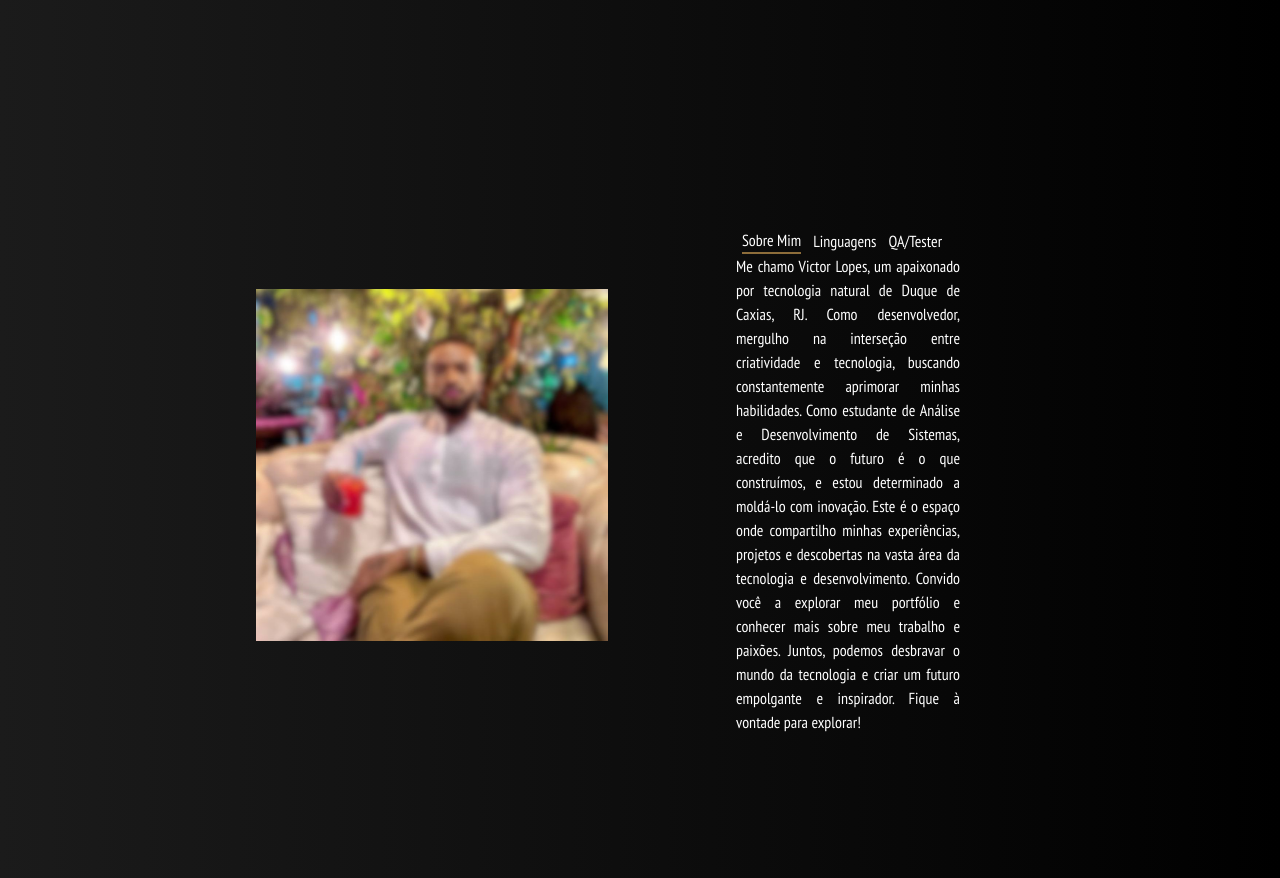
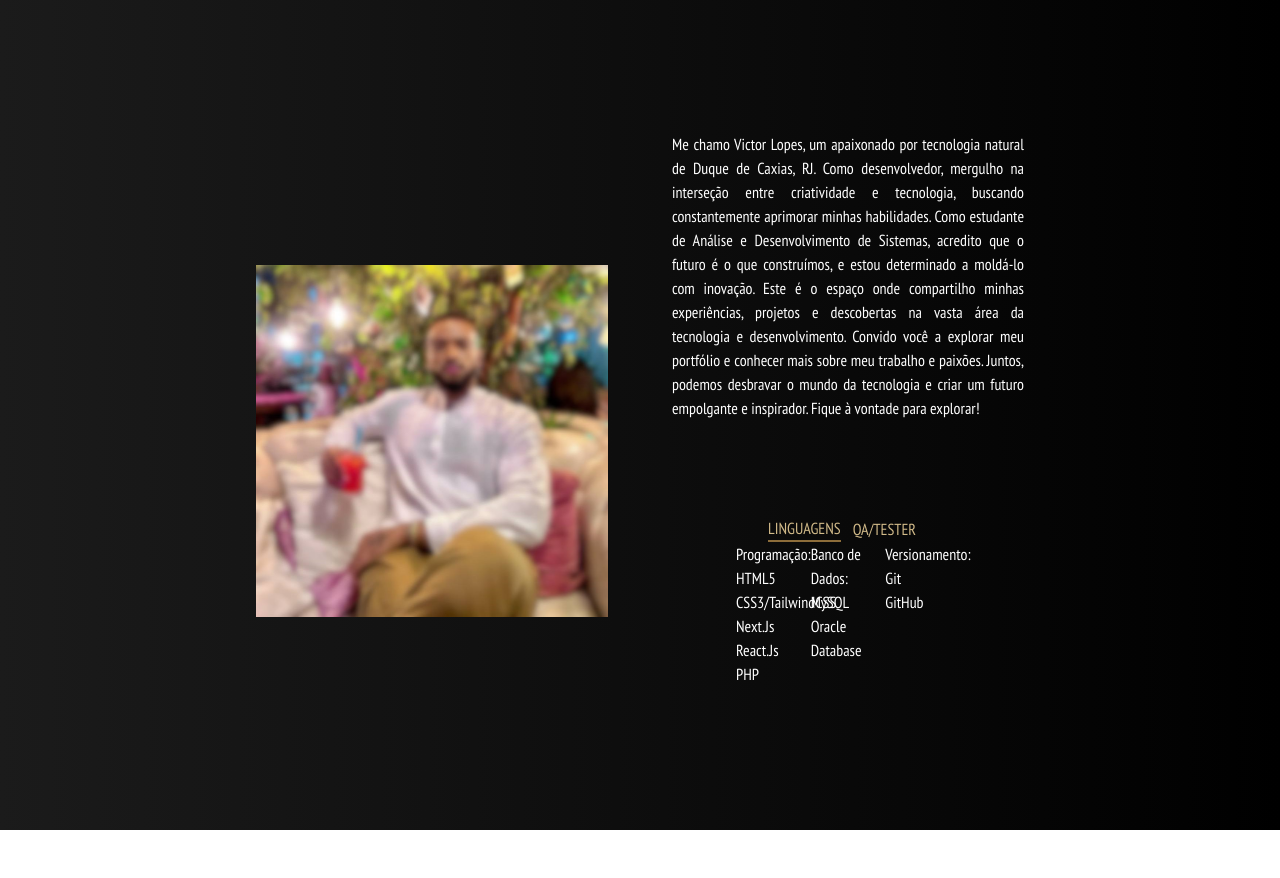
Before and after one commit to VictorLopesz/Portf-lio, a Next.js app: page / in a window 1280 px wide. Shown: the part 680-1558 px from the top of the page. After the commit the page ends 1510 px from the top, so only its background shows below. Built offline with nearby package versions, Linux system fonts and the light colour scheme.

Commit message:
falta estilização do componente aboutme

```diff
--- a/src/components/AboutMe/index.tsx
+++ b/src/components/AboutMe/index.tsx
@@ -5,30 +5,18 @@ import eu from '../../../public/assets/eu.jpeg';
 import TabButton from '../TabButton';
 
 const ABOUT_ME = [
-  {
-    title: "SobreMim",
-    id: "SobreMim",
-    content:
-    <div className="flex items-center justify-center w-full">
-    <p className="text-lg font-sansnarrow lg:text-base text-justify ">
-      Me chamo Victor Lopes, um apaixonado por tecnologia natural de Duque de Caxias, RJ.
-      Como desenvolvedor, mergulho na interseção entre criatividade e tecnologia,
-      buscando constantemente aprimorar minhas habilidades. Como estudante de Análise e
-      Desenvolvimento de Sistemas, acredito que o futuro é o que construímos, e estou
-      determinado a moldá-lo com inovação. Este é o espaço onde compartilho minhas experiências,
-      projetos e descobertas na vasta área da tecnologia e desenvolvimento.
-      Convido você a explorar meu portfólio e conhecer mais sobre meu trabalho e paixões.
-      Juntos, podemos desbravar o mundo da tecnologia e criar um futuro empolgante e inspirador.
-      Fique à vontade para explorar!
-    </p>
-  </div>
-  },
+  // {
+  //   title: "SobreMim",
+  //   id: "SobreMim",
+  //   content:
+  // },
   {
     title: "Linguagens",
     id: "Linguagens",
     content:
-    <div>
-      <div className="grid grid-cols-">
+    <div className="grid grid-cols-3">
+      <div>
+      <div>
       <span className="">Programação:</span>
     <ul>
       <li>HTML5</li>
@@ -38,6 +26,7 @@ const ABOUT_ME = [
       <li>PHP</li>
     </ul>
       </div>
+      </div>
       <div>
 <span>Banco de Dados:</span>
     <ul>
@@ -45,12 +34,14 @@ const ABOUT_ME = [
       <li>Oracle Database</li>
     </ul>
       </div>
+    <div>
       <div>
         <span>Versionamento:</span>
         <ul>
           <li>Git</li>
           <li> <a href="#">GitHub</a></li>
         </ul>
+    </div>
       </div>
     </div>
   },
@@ -81,7 +72,7 @@ const ABOUT_ME = [
 
 export default function AboutMe() {
 
-const [tab, setTab] = useState("SobreMim");
+const [tab, setTab] = useState("Linguagens");
 const [isPending, startTransition] = useTransition();
 
 const handleTabChange = (id:any) => {
@@ -101,23 +92,38 @@ const handleTabChange = (id:any) => {
           height={500}
         />
         <div>
+
+        <div className="flex items-center justify-center w-full">
+    <p className="text-lg font-sansnarrow lg:text-base text-justify ">
+      Me chamo Victor Lopes, um apaixonado por tecnologia natural de Duque de Caxias, RJ.
+      Como desenvolvedor, mergulho na interseção entre criatividade e tecnologia,
+      buscando constantemente aprimorar minhas habilidades. Como estudante de Análise e
+      Desenvolvimento de Sistemas, acredito que o futuro é o que construímos, e estou
+      determinado a moldá-lo com inovação. Este é o espaço onde compartilho minhas experiências,
+      projetos e descobertas na vasta área da tecnologia e desenvolvimento.
+      Convido você a explorar meu portfólio e conhecer mais sobre meu trabalho e paixões.
+      Juntos, podemos desbravar o mundo da tecnologia e criar um futuro empolgante e inspirador.
+      Fique à vontade para explorar!
+    </p>
+  </div>
+
           <div id="AboutMe" className="items-center justify-center text-white py-8 px-4 xl:gap-5 sm:py-16 xl:px-16 font-sansnarrow">
           <div className="mt-8 flex justify-center items-center">
-            <TabButton
+            {/* <TabButton
             selectTab={() => handleTabChange("SobreMim")}
             active={tab === "SobreMim"}
 >
 
             {" "}
   Sobre Mim <br/> {" "}
-</TabButton>
+</TabButton> */}
 
 <TabButton
     selectTab={() => handleTabChange("Linguagens")}
     active={tab === "Linguagens"}
 >
     {" "}
-    Linguagens <br/>  {" "}
+    <span className="text-[#D1BA89] uppercase">Linguagens</span> <br/>  {" "}
 
 </TabButton>
 
@@ -126,7 +132,7 @@ const handleTabChange = (id:any) => {
     active={tab === "QA/Tester"}
 >
   {" "}
-  QA/Tester <br/>  {" "}
+  <span className="text-[#D1BA89] uppercase">QA/Tester</span> <br/>  {" "}
 
 </TabButton>
 
```
